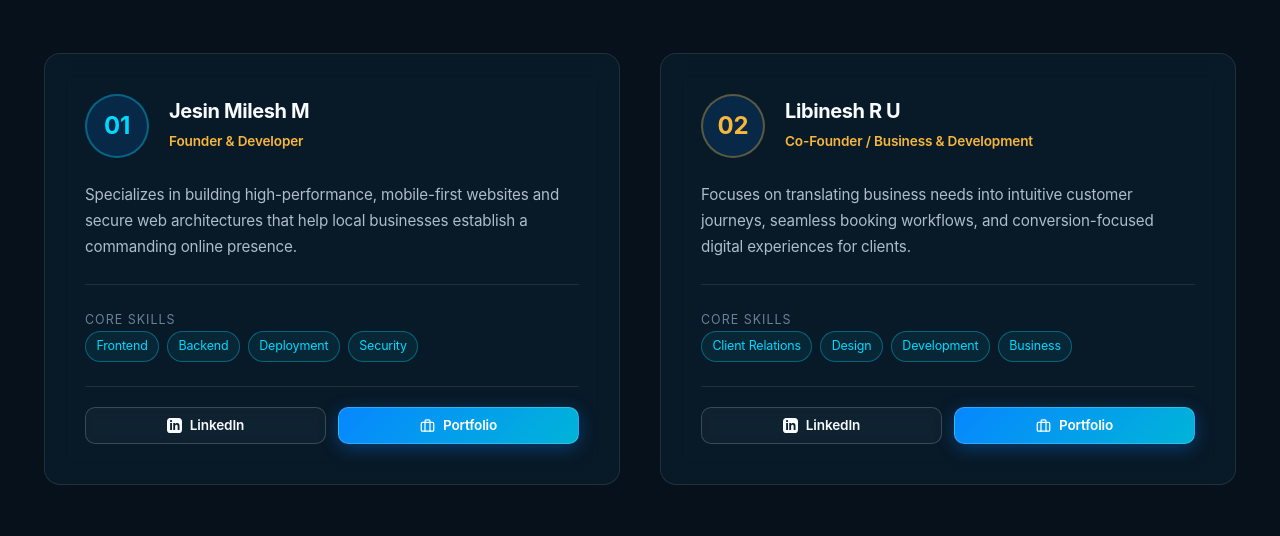
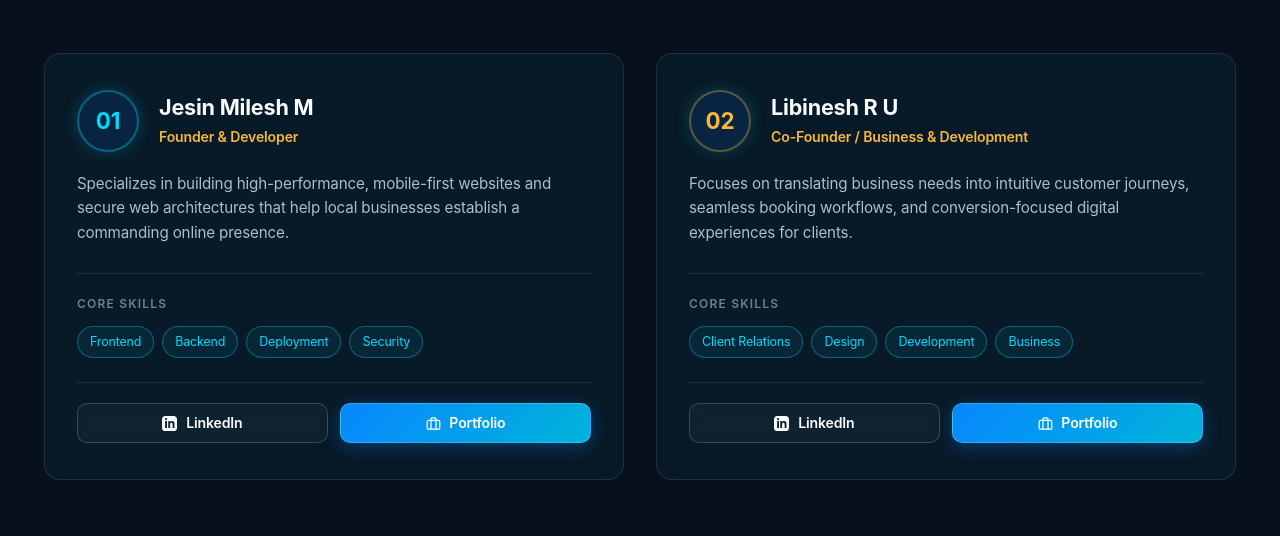
Before and after one commit to jesinmilesh/capesecure, a plain HTML site: page index.html in a window 1280 px wide. Shown: the part 7831-8367 px from the top of the page. Drawn offline with Linux system fonts and the light colour scheme.

Commit message:
fix(ui): polish developer cards layout, align action buttons, and resolve browser caching for names

```diff
--- a/css/responsive.css
+++ b/css/responsive.css
@@ -368,4 +368,14 @@
     bottom: -4px;
     left: -4px;
   }
+
+  .developer-actions {
+    gap: 0.5rem;
+  }
 }
+
+@media screen and (max-width: 380px) {
+  .developer-actions {
+    grid-template-columns: 1fr;
+  }
+}
--- a/css/style.css
+++ b/css/style.css
@@ -1465,75 +1465,96 @@ img, svg {
   margin-top: 3.5rem;
 }
 
+.about-grid {
+  display: grid;
+  grid-template-columns: repeat(2, 1fr);
+  gap: 2rem;
+  align-items: stretch;
+}
+
 .developer-card {
   background: var(--bg-card);
   border: 1px solid var(--border);
   border-radius: var(--radius-md);
-  padding: 2.5rem;
+  padding: 2.25rem 2rem;
   backdrop-filter: blur(12px);
   -webkit-backdrop-filter: blur(12px);
-  transition: transform var(--transition-normal), border-color var(--transition-normal);
+  transition: transform var(--transition-normal), border-color var(--transition-normal), box-shadow var(--transition-normal);
   display: flex;
   flex-direction: column;
+  height: 100%;
+  position: relative;
 }
 
 .developer-card:hover {
   transform: translateY(-4px);
   border-color: var(--border-cyan);
+  box-shadow: 0 16px 36px rgba(0, 0, 0, 0.4), 0 0 25px rgba(0, 217, 255, 0.15);
 }
 
 .developer-header {
   display: flex;
   align-items: center;
   gap: 1.25rem;
-  margin-bottom: 1.5rem;
+  margin-bottom: 1.25rem;
 }
 
 .developer-avatar {
-  width: 64px;
-  height: 64px;
+  width: 62px;
+  height: 62px;
   border-radius: 50%;
-  background: rgba(7, 135, 255, 0.15);
+  background: rgba(7, 135, 255, 0.12);
   border: 2px solid var(--border-cyan);
   display: flex;
   align-items: center;
   justify-content: center;
   color: var(--cyan);
-  font-size: 1.5rem;
+  font-size: 1.4rem;
   font-weight: 700;
   flex-shrink: 0;
+  box-shadow: 0 0 16px rgba(0, 217, 255, 0.22);
 }
 
 .developer-name {
-  font-size: 1.25rem;
-  color: var(--white);
-  margin-bottom: 0.2rem;
+  font-size: 1.35rem;
+  font-weight: 700;
+  color: var(--white);
+  margin-bottom: 0.25rem;
+  letter-spacing: -0.01em;
 }
 
 .developer-role {
-  font-size: 0.85rem;
+  font-size: 0.88rem;
   color: var(--gold);
   font-weight: 600;
+  display: block;
 }
 
 .developer-bio {
   font-size: 0.95rem;
   color: var(--text-secondary);
+  line-height: 1.6;
   margin-bottom: 1.5rem;
+  min-height: 4.8rem;
 }
 
 .developer-skills {
-  margin-top: auto;
   padding-top: 1.25rem;
   border-top: 1px solid var(--border);
+  margin-bottom: 1.5rem;
+  flex-grow: 1;
+  display: flex;
+  flex-direction: column;
 }
 
 .skills-title {
-  font-size: 0.78rem;
+  font-size: 0.75rem;
   text-transform: uppercase;
-  letter-spacing: 0.08em;
+  letter-spacing: 0.1em;
   color: var(--text-muted);
-  margin-bottom: 0.65rem;
+  margin-bottom: 0.75rem;
+  font-weight: 600;
+  display: block;
 }
 
 .skills-pills {
@@ -1544,39 +1565,69 @@ img, svg {
 
 .skill-pill {
   font-size: 0.78rem;
-  padding: 0.25rem 0.65rem;
+  padding: 0.32rem 0.75rem;
   background: rgba(0, 217, 255, 0.08);
   border: 1px solid var(--border-cyan);
   border-radius: var(--radius-pill);
   color: var(--cyan);
+  white-space: nowrap;
 }
 
 .developer-actions {
-  display: flex;
+  display: grid;
+  grid-template-columns: 1fr 1fr;
   gap: 0.75rem;
-  margin-top: 1.5rem;
+  margin-top: auto;
   padding-top: 1.25rem;
   border-top: 1px solid var(--border);
-  flex-wrap: wrap;
+  width: 100%;
 }
 
 .dev-action-btn {
-  flex: 1;
-  min-width: 130px;
   display: inline-flex;
   align-items: center;
   justify-content: center;
-  gap: 0.5rem;
+  gap: 0.55rem;
   text-decoration: none;
-  font-size: 0.85rem;
+  font-size: 0.88rem;
   font-weight: 600;
-  padding: 0.65rem 0.95rem;
+  padding: 0.72rem 1rem;
   border-radius: var(--radius-sm);
-  transition: all var(--transition-fast);
+  transition: all var(--transition-normal);
+  width: 100%;
+  box-sizing: border-box;
+  user-select: none;
 }
 
 .dev-action-btn svg {
   flex-shrink: 0;
+}
+
+.dev-linkedin-btn {
+  background: rgba(10, 102, 194, 0.14);
+  border: 1px solid rgba(10, 102, 194, 0.5);
+  color: #70b5f9;
+}
+
+.dev-linkedin-btn:hover {
+  background: #0a66c2;
+  border-color: #0a66c2;
+  color: #ffffff;
+  box-shadow: 0 6px 18px rgba(10, 102, 194, 0.45);
+  transform: translateY(-2px);
+}
+
+.dev-portfolio-btn {
+  background: linear-gradient(135deg, var(--blue) 0%, var(--cyan) 100%);
+  border: 1px solid rgba(255, 255, 255, 0.2);
+  color: #ffffff;
+  box-shadow: 0 4px 16px rgba(7, 135, 255, 0.35);
+}
+
+.dev-portfolio-btn:hover {
+  background: linear-gradient(135deg, #1d94ff 0%, #00f0ff 100%);
+  box-shadow: 0 6px 22px rgba(0, 217, 255, 0.5);
+  transform: translateY(-2px);
 }
 
 
--- a/index.html
+++ b/index.html
@@ -26,9 +26,9 @@
   <link rel="apple-touch-icon" href="assets/logo/cape-secure-logo.png">
 
   <!-- Stylesheets -->
-  <link rel="stylesheet" href="css/style.css">
-  <link rel="stylesheet" href="css/responsive.css">
-  <link rel="stylesheet" href="css/animations.css">
+  <link rel="stylesheet" href="css/style.css?v=1.2">
+  <link rel="stylesheet" href="css/responsive.css?v=1.2">
+  <link rel="stylesheet" href="css/animations.css?v=1.2">
 </head>
 <body>
 
@@ -1241,12 +1241,12 @@
   </div>
 
   <!-- Scripts -->
-  <script src="js/config.js"></script>
-  <script src="js/navigation.js"></script>
-  <script src="js/portfolio.js"></script>
-  <script src="js/quote.js"></script>
-  <script src="js/faq.js"></script>
-  <script src="js/animations.js"></script>
-  <script src="js/main.js"></script>
+  <script src="js/config.js?v=1.2"></script>
+  <script src="js/navigation.js?v=1.2"></script>
+  <script src="js/portfolio.js?v=1.2"></script>
+  <script src="js/quote.js?v=1.2"></script>
+  <script src="js/faq.js?v=1.2"></script>
+  <script src="js/animations.js?v=1.2"></script>
+  <script src="js/main.js?v=1.2"></script>
 </body>
 </html>
--- a/js/main.js
+++ b/js/main.js
@@ -18,18 +18,23 @@ document.addEventListener("DOMContentLoaded", () => {
     const dev1Bio = document.querySelectorAll("[data-config='dev1-bio']");
     const dev1Linkedin = document.querySelectorAll("[data-config='dev1-linkedin']");
     const dev1Portfolio = document.querySelectorAll("[data-config='dev1-portfolio']");
-    dev1Name.forEach((el) => (el.textContent = siteConfig.developers.developerOne.name));
-    dev1Role.forEach((el) => (el.textContent = siteConfig.developers.developerOne.role));
-    dev1Bio.forEach((el) => (el.textContent = siteConfig.developers.developerOne.bio));
+    const dev1NameVal = (siteConfig.developers?.developerOne?.name || "").trim();
+    if (dev1NameVal && !dev1NameVal.startsWith("[")) {
+      dev1Name.forEach((el) => (el.textContent = dev1NameVal));
+    } else {
+      dev1Name.forEach((el) => (el.textContent = "Jesin Milesh M"));
+    }
+    const dev1RoleVal = (siteConfig.developers?.developerOne?.role || "").trim();
+    if (dev1RoleVal) dev1Role.forEach((el) => (el.textContent = dev1RoleVal));
+    const dev1BioVal = (siteConfig.developers?.developerOne?.bio || "").trim();
+    if (dev1BioVal) dev1Bio.forEach((el) => (el.textContent = dev1BioVal));
     dev1Linkedin.forEach((el) => {
-      if (el.tagName === "A" && siteConfig.developers.developerOne.linkedin) {
-        el.href = siteConfig.developers.developerOne.linkedin;
-      }
+      const url = siteConfig.developers?.developerOne?.linkedin || "https://www.linkedin.com/in/jesin-milesh-m-7981bb347/";
+      if (el.tagName === "A") el.href = url;
     });
     dev1Portfolio.forEach((el) => {
-      if (el.tagName === "A" && siteConfig.developers.developerOne.portfolio) {
-        el.href = siteConfig.developers.developerOne.portfolio;
-      }
+      const url = siteConfig.developers?.developerOne?.portfolio || "work.html";
+      if (el.tagName === "A") el.href = url;
     });
 
     // Developer 2
@@ -38,18 +43,23 @@ document.addEventListener("DOMContentLoaded", () => {
     const dev2Bio = document.querySelectorAll("[data-config='dev2-bio']");
     const dev2Linkedin = document.querySelectorAll("[data-config='dev2-linkedin']");
     const dev2Portfolio = document.querySelectorAll("[data-config='dev2-portfolio']");
-    dev2Name.forEach((el) => (el.textContent = siteConfig.developers.developerTwo.name));
-    dev2Role.forEach((el) => (el.textContent = siteConfig.developers.developerTwo.role));
-    dev2Bio.forEach((el) => (el.textContent = siteConfig.developers.developerTwo.bio));
+    const dev2NameVal = (siteConfig.developers?.developerTwo?.name || "").trim();
+    if (dev2NameVal && !dev2NameVal.startsWith("[")) {
+      dev2Name.forEach((el) => (el.textContent = dev2NameVal));
+    } else {
+      dev2Name.forEach((el) => (el.textContent = "Libinesh R U"));
+    }
+    const dev2RoleVal = (siteConfig.developers?.developerTwo?.role || "").trim();
+    if (dev2RoleVal) dev2Role.forEach((el) => (el.textContent = dev2RoleVal));
+    const dev2BioVal = (siteConfig.developers?.developerTwo?.bio || "").trim();
+    if (dev2BioVal) dev2Bio.forEach((el) => (el.textContent = dev2BioVal));
     dev2Linkedin.forEach((el) => {
-      if (el.tagName === "A" && siteConfig.developers.developerTwo.linkedin) {
-        el.href = siteConfig.developers.developerTwo.linkedin;
-      }
+      const url = siteConfig.developers?.developerTwo?.linkedin || "https://www.linkedin.com/in/libinesh-r-u-59496a370";
+      if (el.tagName === "A") el.href = url;
     });
     dev2Portfolio.forEach((el) => {
-      if (el.tagName === "A" && siteConfig.developers.developerTwo.portfolio) {
-        el.href = siteConfig.developers.developerTwo.portfolio;
-      }
+      const url = siteConfig.developers?.developerTwo?.portfolio || "work.html";
+      if (el.tagName === "A") el.href = url;
     });
 
     // Contact Elements
```
Also changed, not shown: 404.html (+7 -7 lines), about.html (+8 -8 lines), contact.html (+7 -7 lines), pricing.html (+8 -8 lines), quote.html (+8 -8 lines), services.html (+8 -8 lines), work.html (+9 -9 lines), vercel.json.
